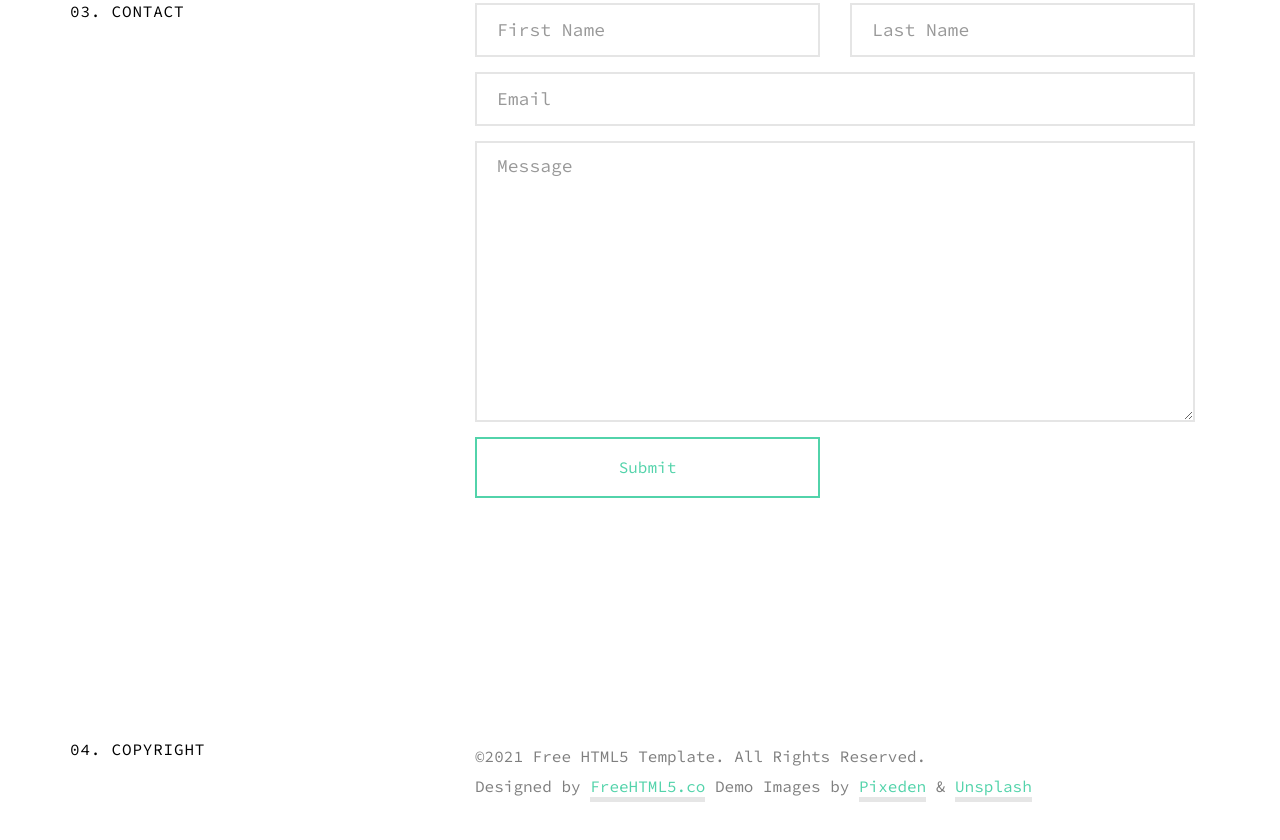
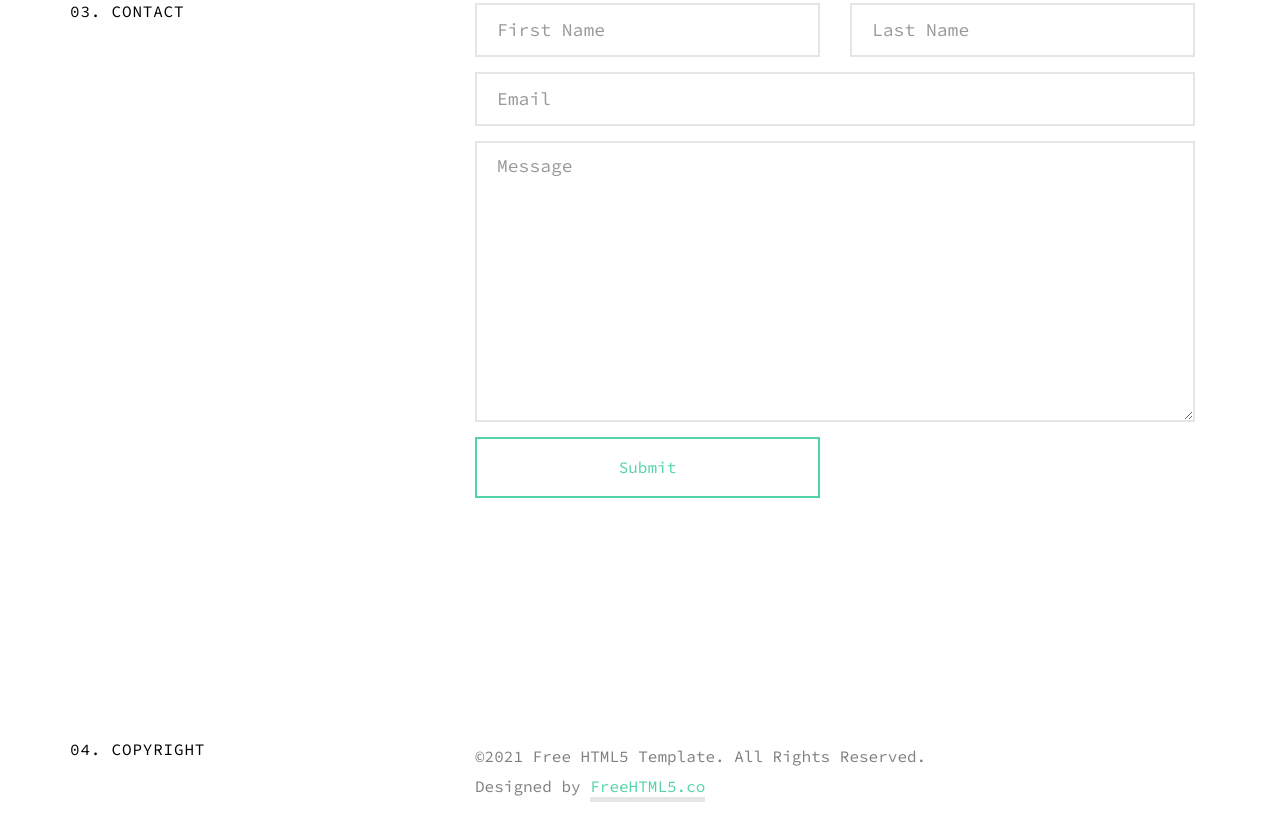
Before and after one commit to elliottt013/test, a plain HTML site: page index.html in a window 1280 px wide. Shown: the part 2259-3099 px from the top of the page. Drawn offline with Linux system fonts and the light colour scheme.

Commit message:
2 commit

```diff
--- a/index.html
+++ b/index.html
@@ -185,7 +185,7 @@
 					</div>
 					<div class="col-md-8 col-sm-8 col-xs-12">
 						<div class="col-md-12">
-							<p>&copy;2021 Free HTML5 Template. All Rights Reserved. <br> Designed by <a href="http://freehtml5.co/" target="_blank">FreeHTML5.co</a> Demo Images by <a href="http://pixeden.com/" target="_blank">Pixeden</a> &amp; <a href="http://unsplash.com." target="_blank">Unsplash</a></p>
+							<p>&copy;2021 Free HTML5 Template. All Rights Reserved. <br> Designed by <a href="http://freehtml5.co/" target="_blank">FreeHTML5.co</a></p>
 						</div>
 					</div>
 				</div>
```
